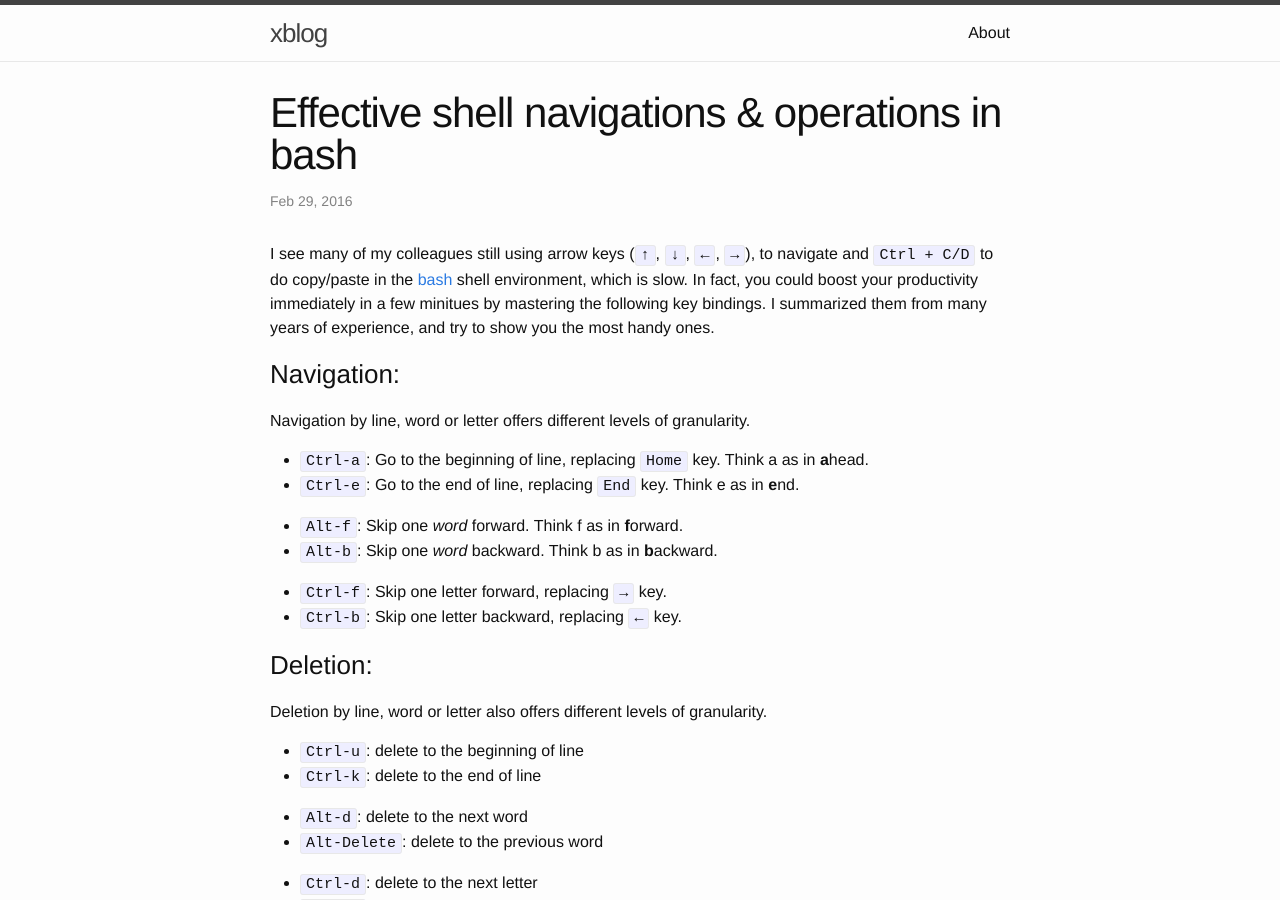
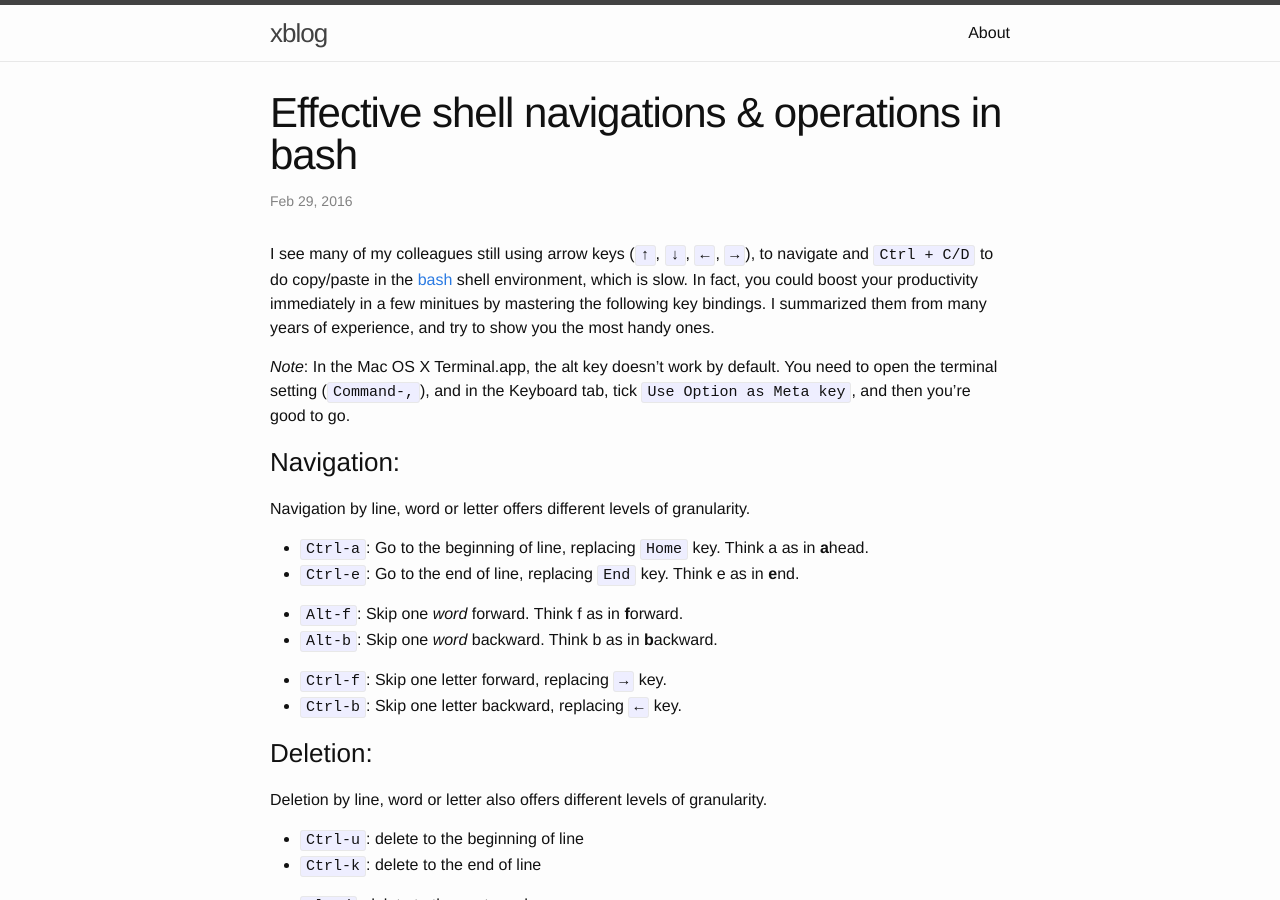
Before and after one commit to zyxue/zyxue.github.io, a Jekyll site: the page built from _posts/2016-02-29-effective-bash-navigation.md, in a window 1280 px wide and 900 px high. Built offline with Jekyll 4.4.1, drawn with Linux system fonts in a browser that asks for light colours.

Commit message:
added Note for Mac OS X Terminal.app

```diff
--- a/_posts/2016-02-29-effective-bash-navigation.md
+++ b/_posts/2016-02-29-effective-bash-navigation.md
@@ -10,6 +10,10 @@ navigate and `Ctrl + C/D` to do copy/paste in the
 slow. In fact, you could boost your productivity immediately in a few minitues
 by mastering the following key bindings. I summarized them from many years of
 experience, and try to show you the most handy ones.
+
+*Note*: In the Mac OS X Terminal.app, the alt key doesn't work by default. You
+ need to open the terminal setting (`Command-,`), and in the Keyboard tab, tick
+ `Use Option as Meta key`, and then you're good to go.
 
 ### Navigation:
 
```
